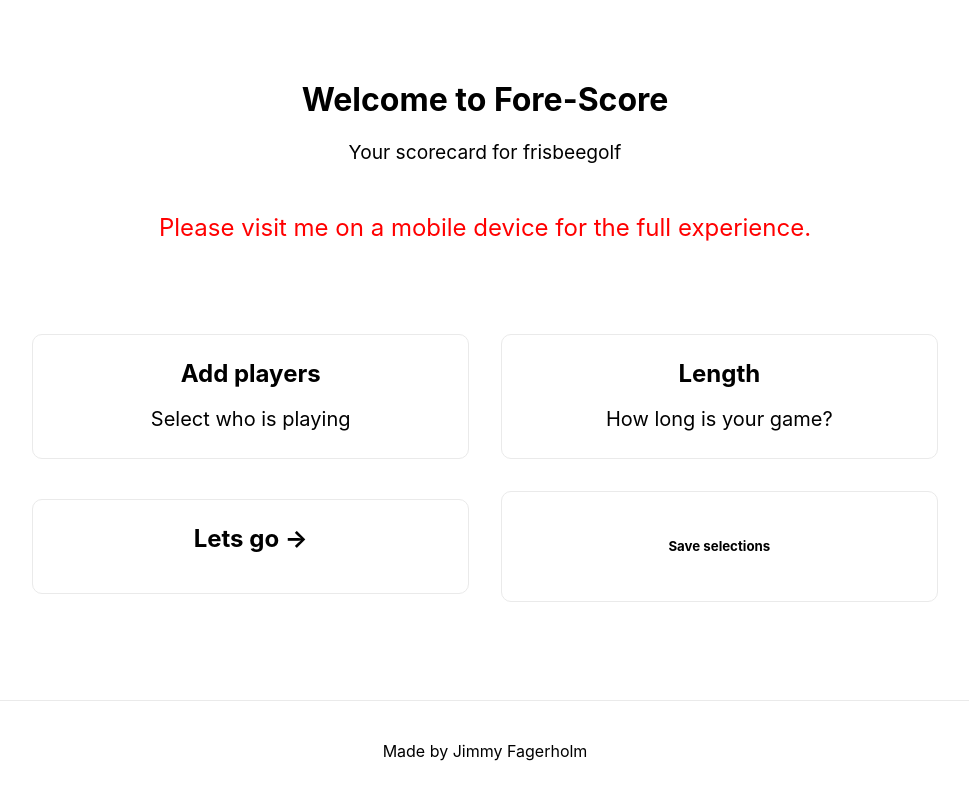
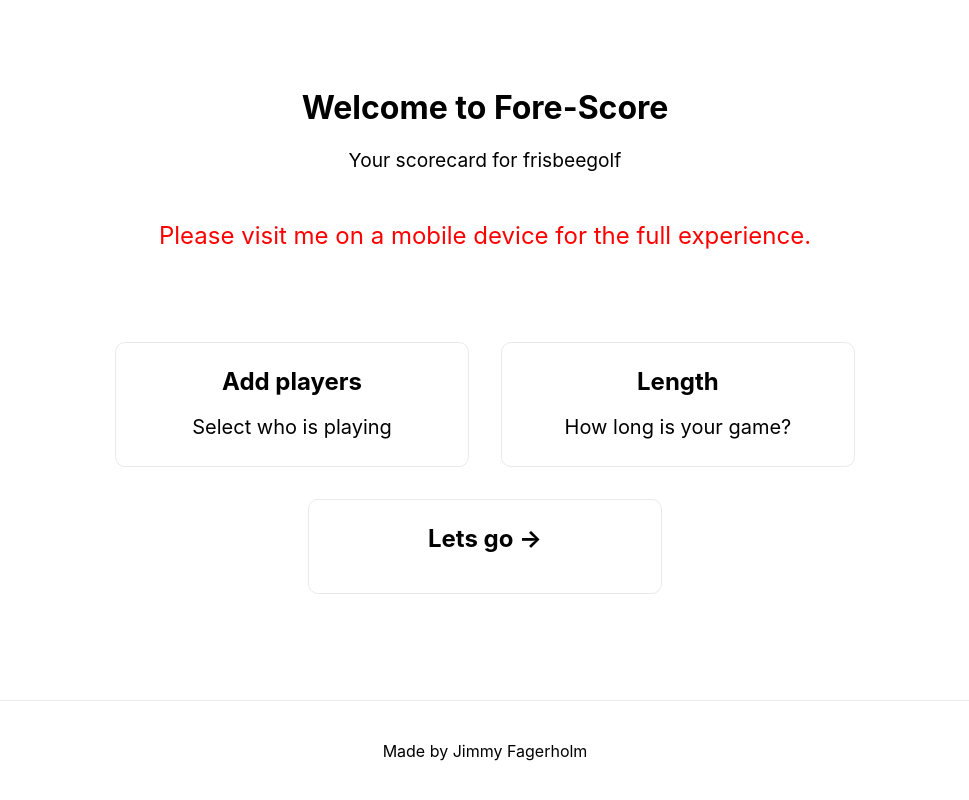
Before and after one commit to Faagerholm/fore-score, a Next.js app: page / in a window 1280 px wide. Shown: the whole page, without its empty margins (155-1124 px from the left). Built offline with nearby package versions, Linux system fonts and the light colour scheme.

Commit message:
removed button from index page

```diff
--- a/pages/index.js
+++ b/pages/index.js
@@ -207,9 +207,6 @@ export default class Home extends PureComponent{
             )}
           </Popup>
           {showContinuePlay}
-          <a className="card">
-            <h5 style={{textAlign: "center"}}>Save selections</h5>
-          </a>
         </div>
       </main>
 
```
